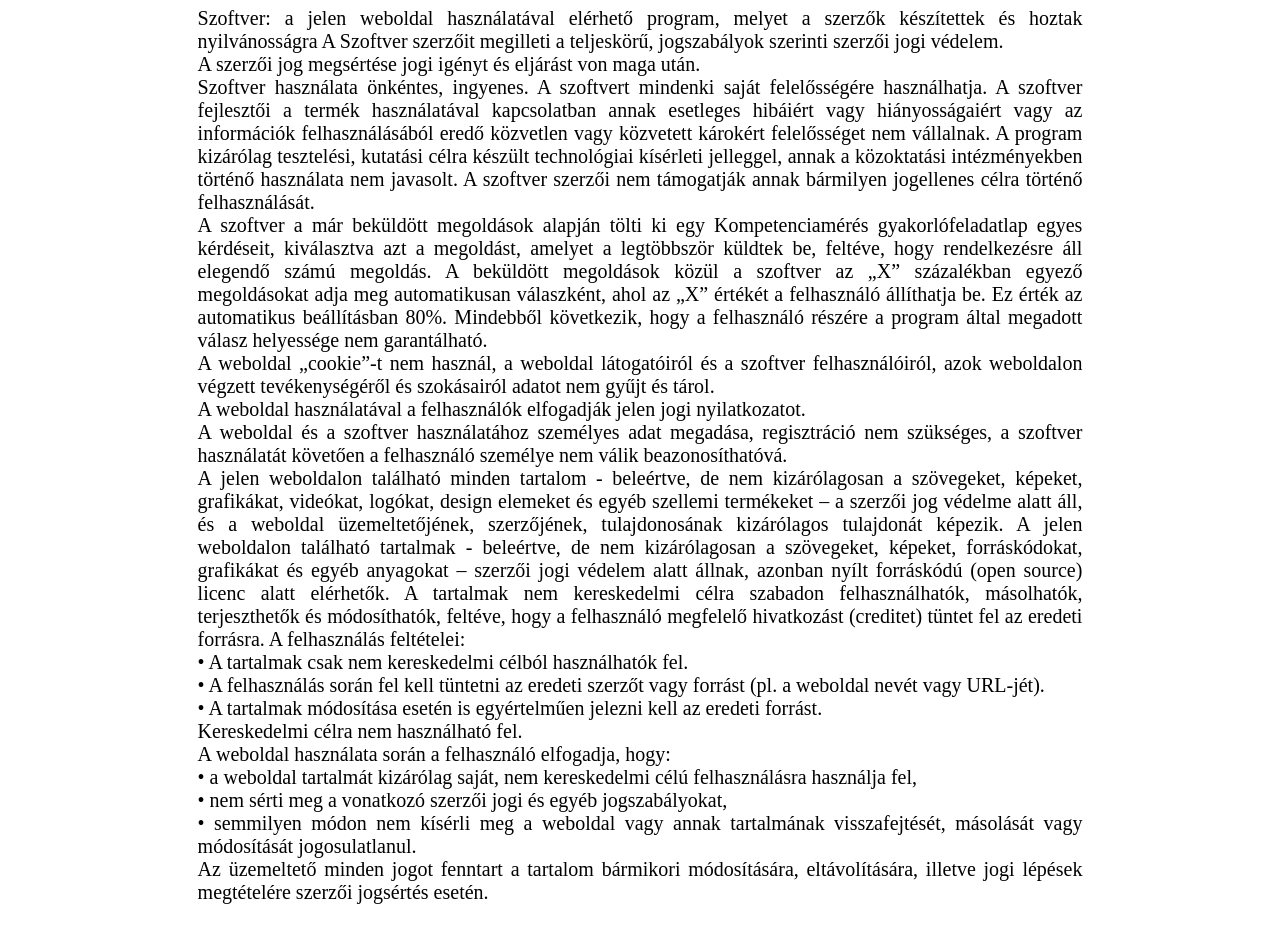
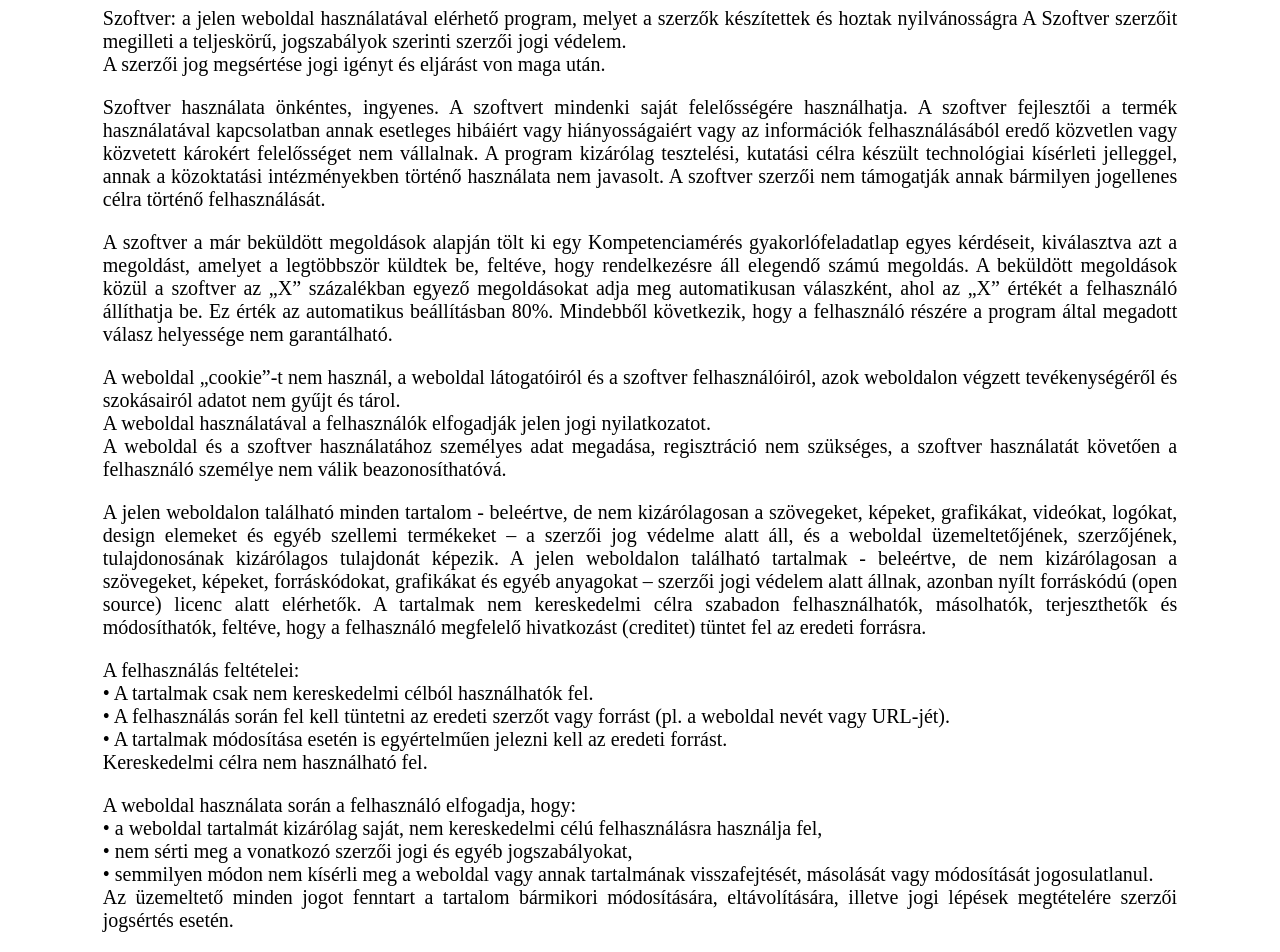
Before and after one commit to SzBence3/TeKaKuServer, a website: page webpage/legal-notice.html in a window 1280 px wide. Shown: the part 73-1025 px from the top of the page. Before the commit the page ends 997 px from the top, so only its background shows below. Drawn offline with Linux system fonts and the light colour scheme.

Commit message:
jogi nyilatkozat tagolása

```diff
--- a/webpage/legal-notice.html
+++ b/webpage/legal-notice.html
@@ -7,24 +7,37 @@
     <title>TeKaKu Jogi nyilatkozat</title>
 </head>
 <body>
-    <h1 style="text-align: center;">Jogi nyilatkozat</h1>
-    <p style="width: 70%; text-align: justify; margin-left: auto; margin-right: auto;">
+    <h1>Jogi nyilatkozat</h1>
+    <div class = "padded">
+    <p>
         Szoftver: a jelen weboldal használatával elérhető program, melyet a szerzők készítettek és hoztak nyilvánosságra
         A Szoftver szerzőit megilleti a teljeskörű, jogszabályok szerinti szerzői jogi védelem. <br>
         A szerzői jog megsértése jogi igényt és eljárást von maga után. <br>
-        Szoftver használata önkéntes, ingyenes. A szoftvert mindenki saját felelősségére használhatja. A szoftver fejlesztői a termék használatával kapcsolatban annak esetleges hibáiért vagy hiányosságaiért vagy az információk felhasználásából eredő közvetlen vagy közvetett károkért felelősséget nem vállalnak. A program kizárólag tesztelési, kutatási célra készült technológiai kísérleti jelleggel, annak a közoktatási intézményekben történő használata nem javasolt. A szoftver szerzői nem támogatják annak bármilyen jogellenes célra történő felhasználását. <br>
-        A szoftver a már beküldött megoldások alapján tölti ki egy Kompetenciamérés gyakorlófeladatlap egyes kérdéseit, kiválasztva azt a megoldást, amelyet a legtöbbször küldtek be, feltéve, hogy rendelkezésre áll elegendő számú megoldás. A beküldött megoldások közül a szoftver az „X” százalékban egyező megoldásokat adja meg automatikusan válaszként, ahol az „X” értékét a felhasználó állíthatja be. Ez érték az automatikus beállításban 80%. Mindebből következik, hogy a felhasználó részére a program által megadott válasz helyessége nem garantálható. <br>
+    </p>
+    <p>
+        Szoftver használata önkéntes, ingyenes. A szoftvert mindenki saját felelősségére használhatja. A szoftver fejlesztői a termék használatával kapcsolatban annak esetleges hibáiért vagy hiányosságaiért vagy az információk felhasználásából eredő közvetlen vagy közvetett károkért felelősséget nem vállalnak. A program kizárólag tesztelési, kutatási célra készült technológiai kísérleti jelleggel, annak a közoktatási intézményekben történő használata nem javasolt. A szoftver szerzői nem támogatják annak bármilyen jogellenes célra történő felhasználását.
+    </p>
+    <p>
+        A szoftver a már beküldött megoldások alapján tölt ki egy Kompetenciamérés gyakorlófeladatlap egyes kérdéseit, kiválasztva azt a megoldást, amelyet a legtöbbször küldtek be, feltéve, hogy rendelkezésre áll elegendő számú megoldás. A beküldött megoldások közül a szoftver az „X” százalékban egyező megoldásokat adja meg automatikusan válaszként, ahol az „X” értékét a felhasználó állíthatja be. Ez érték az automatikus beállításban 80%. Mindebből következik, hogy a felhasználó részére a program által megadott válasz helyessége nem garantálható.
+    </p>
+    <p>
         A weboldal „cookie”-t nem használ, a weboldal látogatóiról és a szoftver felhasználóiról, azok weboldalon végzett tevékenységéről és szokásairól adatot nem gyűjt és tárol. <br>
         A weboldal használatával a felhasználók elfogadják jelen jogi nyilatkozatot. <br>
-        A weboldal és a szoftver használatához személyes adat megadása, regisztráció nem szükséges, a szoftver használatát követően a felhasználó személye nem válik beazonosíthatóvá. <br>
+        A weboldal és a szoftver használatához személyes adat megadása, regisztráció nem szükséges, a szoftver használatát követően a felhasználó személye nem válik beazonosíthatóvá.
+    </p>
+    <p>
         A jelen weboldalon található minden tartalom - beleértve, de nem kizárólagosan a szövegeket, képeket, grafikákat, videókat, logókat, design elemeket és egyéb szellemi termékeket – a szerzői jog védelme alatt áll, és a weboldal üzemeltetőjének, szerzőjének, tulajdonosának kizárólagos tulajdonát képezik.
         A jelen weboldalon található tartalmak - beleértve, de nem kizárólagosan a szövegeket, képeket, forráskódokat, grafikákat és egyéb anyagokat – szerzői jogi védelem alatt állnak, azonban nyílt forráskódú (open source) licenc alatt elérhetők.
         A tartalmak nem kereskedelmi célra szabadon felhasználhatók, másolhatók, terjeszthetők és módosíthatók, feltéve, hogy a felhasználó megfelelő hivatkozást (creditet) tüntet fel az eredeti forrásra.
+    </p>
+    <p>
         A felhasználás feltételei: <br>
         •	A tartalmak csak nem kereskedelmi célból használhatók fel. <br>
         •	A felhasználás során fel kell tüntetni az eredeti szerzőt vagy forrást (pl. a weboldal nevét vagy URL-jét). <br>
         •	A tartalmak módosítása esetén is egyértelműen jelezni kell az eredeti forrást. <br>
-        Kereskedelmi célra nem használható fel. <br>
+        Kereskedelmi célra nem használható fel.
+    </p>
+    <p>
         A weboldal használata során a felhasználó elfogadja, hogy: <br>
         •	a weboldal tartalmát kizárólag saját, nem kereskedelmi célú felhasználásra használja fel, <br>
         •	nem sérti meg a vonatkozó szerzői jogi és egyéb jogszabályokat, <br>
@@ -33,5 +46,6 @@
         Az üzemeltető minden jogot fenntart a tartalom bármikori módosítására, eltávolítására, illetve jogi lépések megtételére szerzői jogsértés esetén.
 
     </p>
+    </div>
 </body>
 </html>
--- a/webpage/style.css
+++ b/webpage/style.css
@@ -1,3 +1,9 @@
 p {
     font-size: 15pt;
 }
+.padded {
+    width: 85%;
+    text-align: justify;
+    margin-left: auto;
+    margin-right: auto;
+}
```
